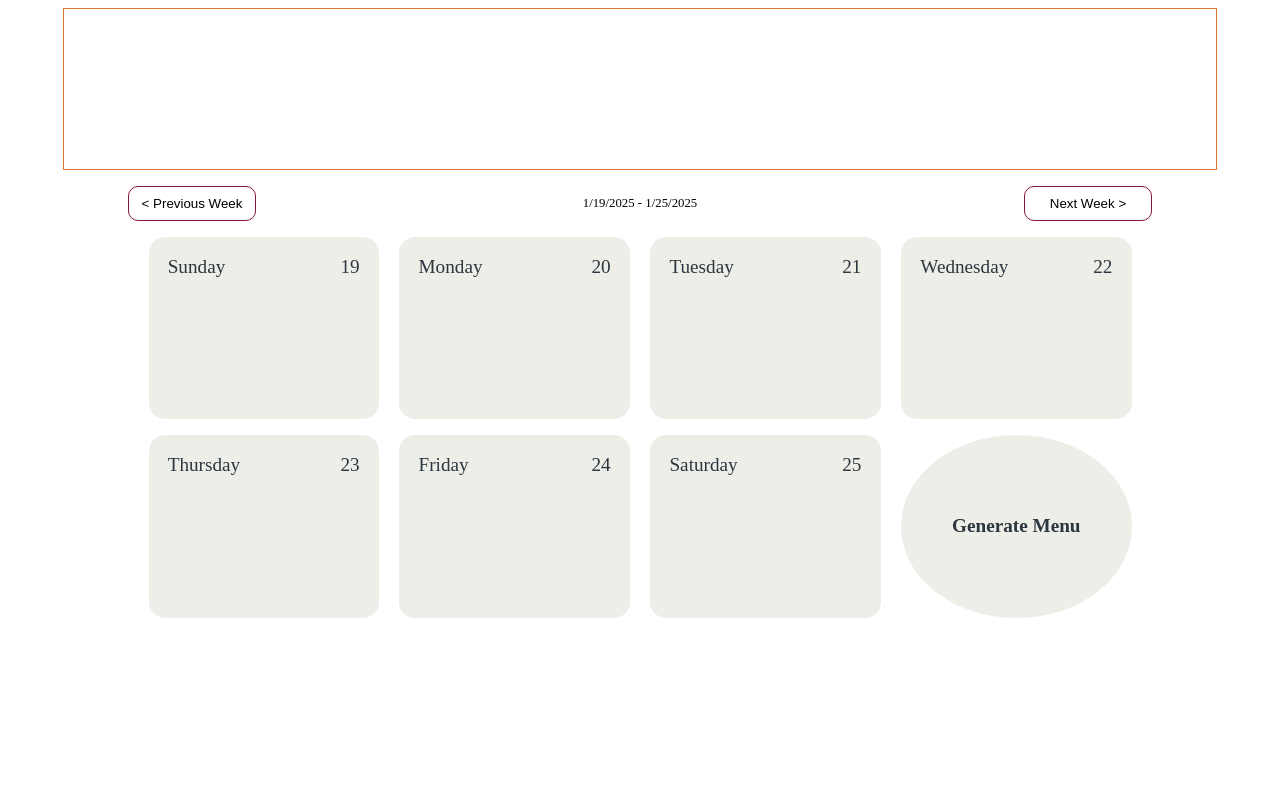
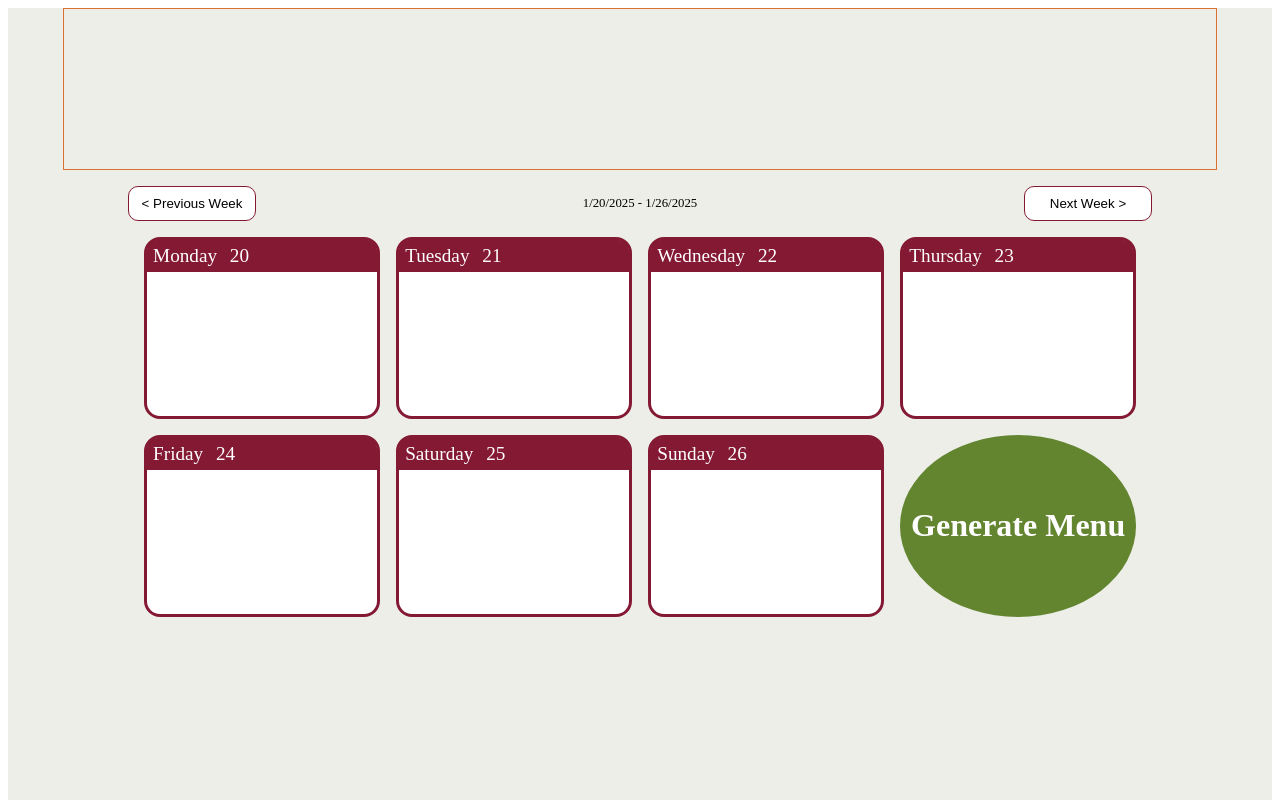
Before and after one commit to chingu-voyages/V53-tier2-team-27, a React (Vite) app in the folder menu-scheduler/: page / in a window 1280 px wide. Shown: the top 800 px of the page. Built offline with nearby package versions, Linux system fonts and the light colour scheme.

Commit message:
calendar styling and functions

```diff
--- a/menu-scheduler/src/components/WeekCalender.jsx
+++ b/menu-scheduler/src/components/WeekCalender.jsx
@@ -1,4 +1,5 @@
 import React, { useState } from "react";
+import dishes from "../db/dishes";
 
 // Function to get the start of the week for a given date
 const getStartOfWeek = (date) => {
@@ -11,16 +12,18 @@ const getStartOfWeek = (date) => {
 // Function to generate an array of dates for the week
 const generateWeekDates = (startDate) => {
   const dates = [];
-  for (let i = 0; i < 7; i++) {
+  for (let i = 1; i < 8; i++) {
     const date = new Date(startDate);
     date.setDate(startDate.getDate() + i);
     dates.push(new Date(date));
   }
+  console.log(dates);
   return dates;
 };
 
 const WeekCalendar = () => {
   const [currentDate, setCurrentDate] = useState(new Date());
+  const [dates, setDates] = useState();
 
   // Get the start of the week and the list of dates for the week
   const startOfWeek = getStartOfWeek(currentDate);
@@ -43,10 +46,15 @@ const WeekCalendar = () => {
 
   const secondRowDates = [weekDates[4], weekDates[5], weekDates[6]];
 
-  console.log(firstRowDates);
+  // Randomly selected meal from array of dishes
+  function getRandomItem(arr) {
+    const randomIndex = Math.floor(Math.random() * arr.length);
+    return arr[randomIndex];
+  }
 
-  const [dates, setDates] = useState();
+  const randomObject = getRandomItem(dishes);
 
+  // Generate meal plan function
   const generateDates = () => {
     const currentDate = new Date();
     const dateArray = [];
@@ -54,10 +62,13 @@ const WeekCalendar = () => {
     for (let i = 0; i < 30; i++) {
       const newDate = new Date(currentDate);
       newDate.setDate(currentDate.getDate() + i);
+      const item = getRandomItem(dishes);
       dateArray.push({
         id: i,
         date: newDate.toISOString().split("T")[0],
-        dish: "testing", // will be changed to a randomly selected dish
+        dishName: item.name,
+        dishIngredients: item.ingredients,
+        dishCal: item.calories,
       });
     }
 
@@ -89,13 +100,31 @@ const WeekCalendar = () => {
           {firstRowDates.map((date, index) => (
             <div key={index} className="day-container">
               <div className="day-title">
-                {date === weekDates[0] ? <div>Sunday</div> : null}
-                {date === weekDates[1] ? <div>Monday</div> : null}
-                {date === weekDates[2] ? <div>Tuesday</div> : null}
-                {date === weekDates[3] ? <div>Wednesday</div> : null}
-                <div>{date.getDate()}</div>
+                <div className="day-title-weekday">
+                  {date === weekDates[0] ? <div>Monday</div> : null}
+                  {date === weekDates[1] ? <div>Tuesday</div> : null}
+                  {date === weekDates[2] ? <div>Wednesday</div> : null}
+                  {date === weekDates[3] ? <div>Thursday</div> : null}
+                </div>
+                <div className="day-title-number">
+                  <div>{date.getDate()}</div>
+                </div>
               </div>
-              {!dates ? null : getDateObject(date).dish}
+              {!dates ? null : (
+                <>
+                  <div className="selected-meal-name">
+                    {!getDateObject(date) ? null : getDateObject(date).dishName}
+                  </div>
+                  <div className="selected-meal-ingredients">
+                    {!getDateObject(date)
+                      ? null
+                      : getDateObject(date).dishIngredients + " "}
+                  </div>
+                  <div className="selected-meal-cal">
+                    {!getDateObject(date) ? null : getDateObject(date).dishCal}
+                  </div>
+                </>
+              )}
             </div>
           ))}
         </div>
@@ -103,12 +132,30 @@ const WeekCalendar = () => {
           {secondRowDates.map((date, index) => (
             <div key={index} className="day-container">
               <div className="day-title">
-                {date === weekDates[4] ? <div>Thursday</div> : null}
-                {date === weekDates[5] ? <div>Friday</div> : null}
-                {date === weekDates[6] ? <div>Saturday</div> : null}
-                <div>{date.getDate()}</div>
+                <div className="day-title-weekday">
+                  {date === weekDates[4] ? <div>Friday</div> : null}
+                  {date === weekDates[5] ? <div>Saturday</div> : null}
+                  {date === weekDates[6] ? <div>Sunday</div> : null}
+                </div>
+                <div className="day-title-number">
+                  <div>{date.getDate()}</div>
+                </div>
               </div>
-              {!dates ? null : getDateObject(date).dish}
+              {!dates ? null : (
+                <>
+                  <div className="selected-meal-name">
+                    {!getDateObject(date) ? null : getDateObject(date).dishName}
+                  </div>
+                  <div className="selected-meal-ingredients">
+                    {!getDateObject(date)
+                      ? null
+                      : getDateObject(date).dishIngredients + " "}
+                  </div>
+                  <div className="selected-meal-cal">
+                    {!getDateObject(date) ? null : getDateObject(date).dishCal}
+                  </div>
+                </>
+              )}
             </div>
           ))}
           <div onClick={generateDates} className="generate-div">
--- a/menu-scheduler/src/styles/home.css
+++ b/menu-scheduler/src/styles/home.css
@@ -3,6 +3,7 @@
   flex-direction: column;
   align-items: center;
   justify-content: center;
+  background-color: #edeee8;
 }
 
 .calender-container {
--- a/menu-scheduler/src/styles/weekcalender.css
+++ b/menu-scheduler/src/styles/weekcalender.css
@@ -41,34 +41,78 @@
 }
 
 .generate-div {
-  padding: 1.5vw;
-  background-color: #edeee8;
-  color: #2c363f;
+  background-color: #638530;
+  color: white;
   display: flex;
   text-align: center;
   align-items: center;
   justify-content: center;
-  width: 15vw;
+  width: 18vw;
+  height: 22vh;
   border-radius: 50%;
+  border: 3px solid #638530;
   cursor: pointer;
 }
 
 .generate-button {
-  font-size: 1.5vw;
+  font-size: 2.5vw;
 }
 
 .day-container {
-  background-color: #edeee8;
+  background-color: white;
+  border: 3px solid #841933;
   border-radius: 16px;
-  color: #2c363f;
-  padding: 1.5vw;
-  width: 15vw;
-  height: 18vh;
+  width: 18vw;
+  height: 22vh;
 }
 
 .day-title {
   font-size: 1.5vw;
   display: flex;
-  align-items: start;
-  justify-content: space-between;
+  text-align: left;
+  align-items: center;
+  background-color: #841933;
+  color: white;
+  border-top-left-radius: 10px;
+  border-top-right-radius: 10px;
+  width: 18vw;
+  height: 4vh;
 }
+
+.day-title-weekday {
+  margin-left: 0.5vw;
+}
+
+.day-title-number {
+  margin-left: 1vw;
+}
+
+.selected-meal-name {
+  margin-top: 1vh;
+  font-size: 1.5vw;
+  color: black;
+  display: flex;
+  align-items: center;
+  text-align: center;
+  justify-content: center;
+}
+.selected-meal-ingredients {
+  margin-top: 1vh;
+  font-size: 1vw;
+  color: black;
+  display: flex;
+  align-items: center;
+  text-align: center;
+  justify-content: center;
+  font-style: italic;
+}
+.selected-meal-cal {
+  margin-top: 1vh;
+  font-size: 0.8vw;
+  color: black;
+  display: flex;
+  align-items: center;
+  text-align: center;
+  justify-content: center;
+  font-style: italic;
+}
```
